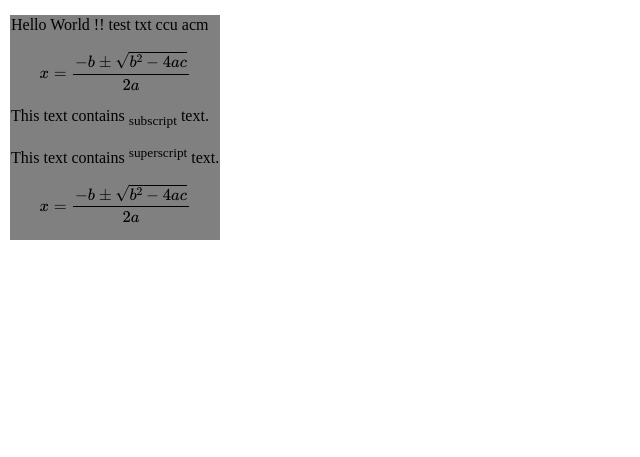
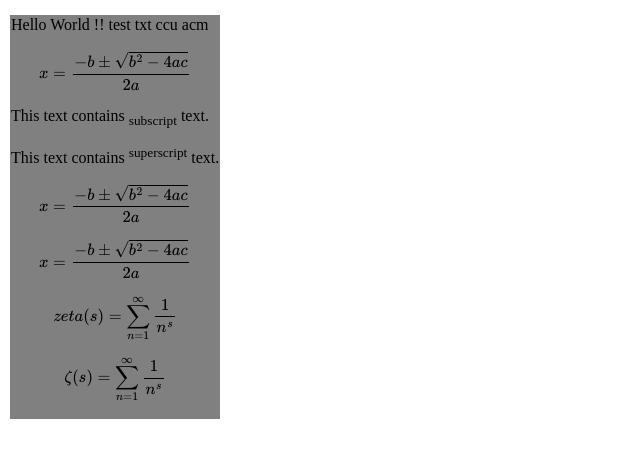
Before and after one commit to Jinde-Derrick/test-pages, a plain HTML site: page index.html in a window 1280 px wide. Shown: the part 159-616 px from the top of the page, without its empty margins (0-640 px from the left). Drawn offline with nearby package versions, Linux system fonts and the light colour scheme; some packages are replaced by stand-ins of ours.

Commit message:
Update index.html

```diff
--- a/index.html
+++ b/index.html
@@ -38,6 +38,13 @@
 	$$x=\frac { -b\pm \sqrt { { b }^{ 2 }-4ac } }{ 2a }$$
 
 
+	<p>$$x=\frac { -b\pm \sqrt { { b }^{ 2 }-4ac } }{ 2a }$$</p>
+
+	<p>$$ zeta(s) = \sum_{n=1}^\infty\frac{1}{n^s} $$</p>
+
+	<p>\[ \zeta(s) = \sum_{n=1}^\infty\frac{1}{n^s} \]</p>
+
+
 </body>
 
 </html>
```
